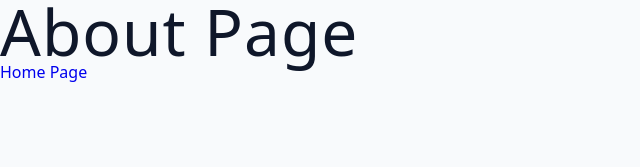
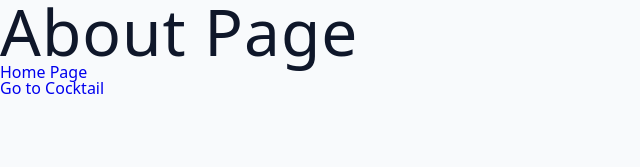
Before and after one commit to Quwambinuyo/mixmaster, a React (Vite) app: page /about in a window 1280 px wide. Shown: the top 167 px of the page, without its empty margins (0-640 px from the left). Built offline with nearby package versions, Linux system fonts and the light colour scheme.

Commit message:
feat: update About component to include nested routing for Cocktail page

```diff
--- a/src/App.jsx
+++ b/src/App.jsx
@@ -1,4 +1,4 @@
-import { BrowserRouter, Route, Routes } from "react-router-dom";
+import { BrowserRouter, Routes, Route } from "react-router-dom";
 import {
   Landing,
   Cocktail,
@@ -18,9 +18,13 @@ const App = () => {
     >
       <Routes>
         <Route path="/" element={<HomeLayout />} />
-        <Route path="/about" element={<About />} />
+        <Route path="/about" element={<About />}>
+          <Route path="cocktail" element={<Cocktail />} />
+        </Route>
+        <Route path="*" element={<Error />} />
       </Routes>
     </BrowserRouter>
   );
 };
+
 export default App;
--- a/src/pages/About.jsx
+++ b/src/pages/About.jsx
@@ -1,5 +1,5 @@
 import React from "react";
-import { Link } from "react-router-dom";
+import { Link, Outlet } from "react-router-dom";
 
 const About = () => {
   return (
@@ -7,7 +7,11 @@ const About = () => {
       <div>
         <h1>About Page</h1>
         <Link to="/">Home Page</Link>
+        <br />
+        <Link to="cocktail">Go to Cocktail</Link>
       </div>
+
+      <Outlet />
     </>
   );
 };
```
